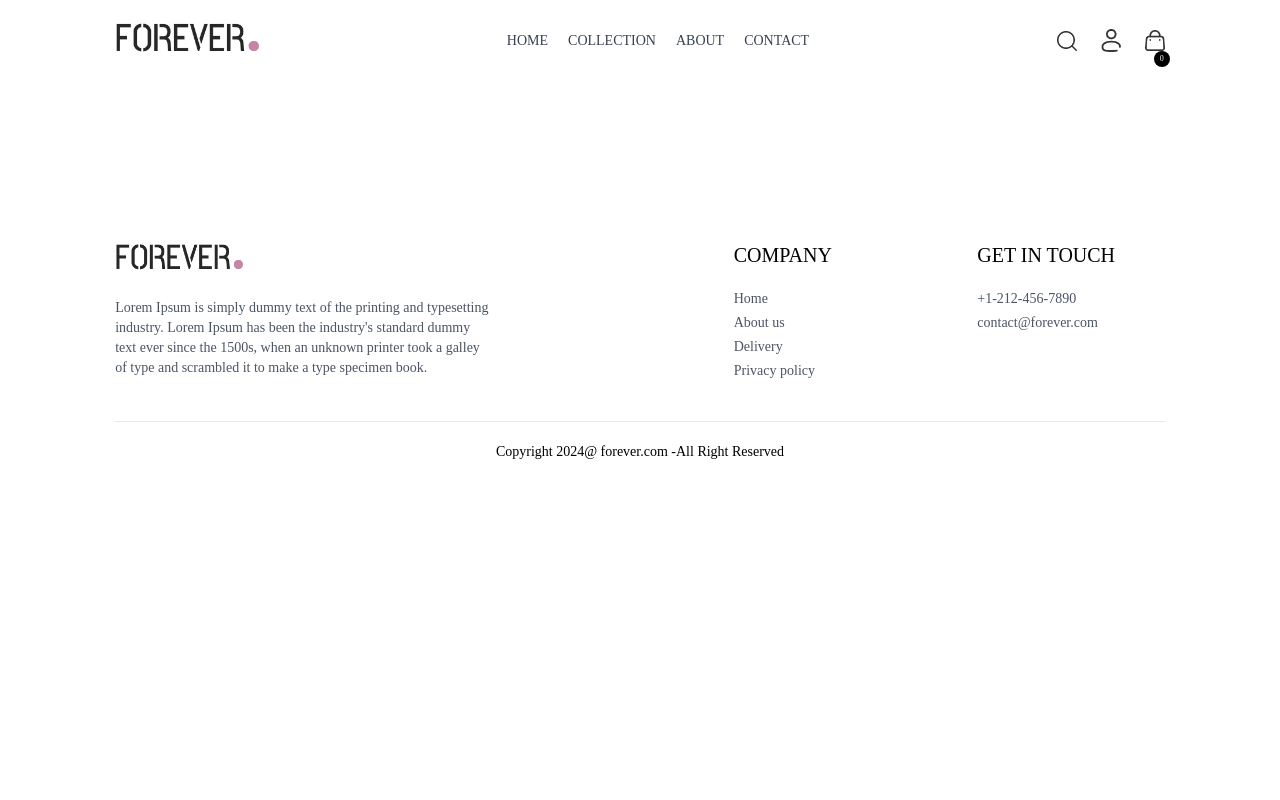
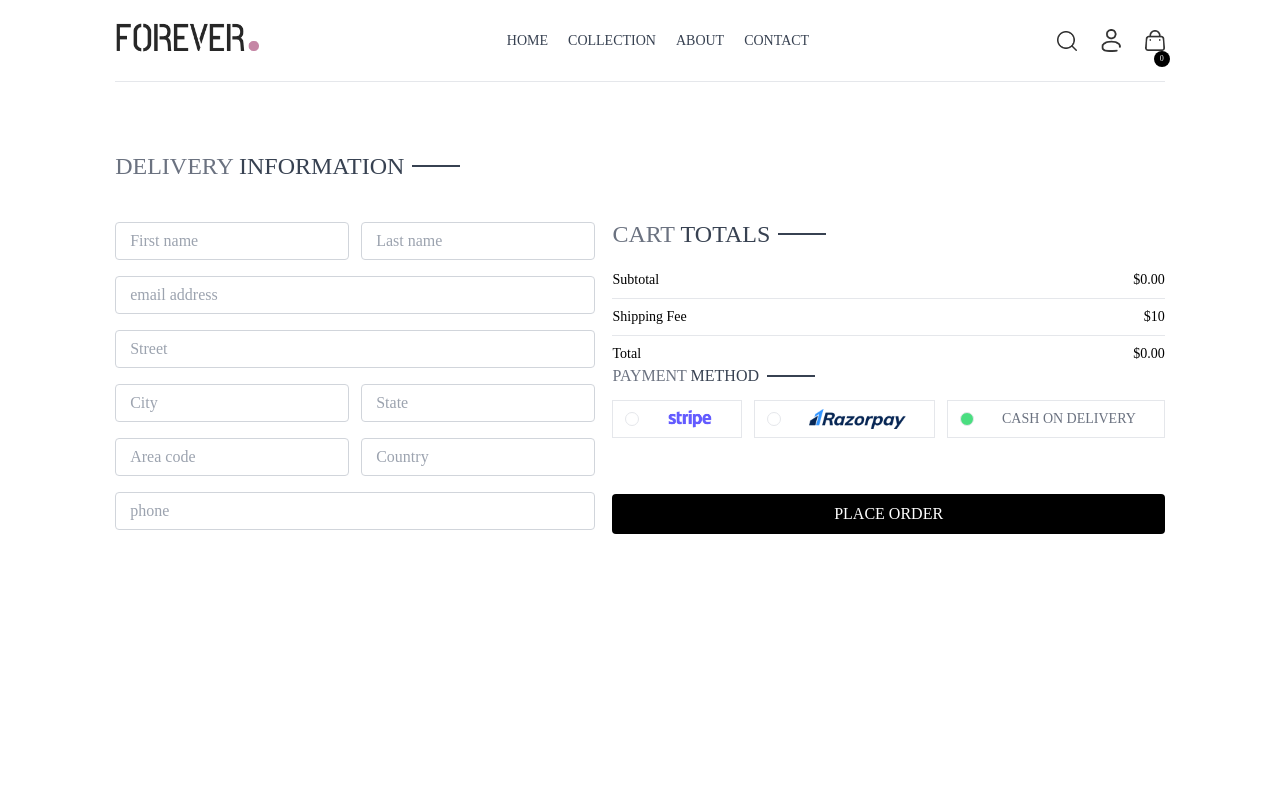
Before and after one commit to NguyenPhucTrong/E-Commerce, a React (Create React App) app: page /place-order in a window 1280 px wide. Shown: the top 800 px of the page. Built offline with nearby package versions, Linux system fonts and the light colour scheme.

Commit message:
cart and order

```diff
--- /dev/null
+++ b/src/components/CarTotal.js
@@ -0,0 +1,33 @@
+import React, { useContext } from 'react'
+import { ShopContext } from '../context/ShopContext';
+import Title from './Title';
+
+const CarTotal = () => {
+    const { cartItems, currency, products, delivery_fee, getCarAmount } = useContext(ShopContext);
+
+    return (
+        <div className='w-full'>
+            <div className='text-2xl'>
+                <Title text1={"CART"} text2={"TOTALS"} />
+            </div>
+            <div className="flex flex-col gap-2 mt-2 text-sm">
+                <div className='flex justify-between'>
+                    <p> Subtotal </p>
+                    <p> {currency}{getCarAmount()}.00 </p>
+                </div>
+                <hr />
+                <div className='flex justify-between'>
+                    <p> Shipping Fee </p>
+                    <p> {currency}{delivery_fee} </p>
+                </div>
+                <hr />
+                <div className='flex justify-between'>
+                    <p> Total </p>
+                    <p> {currency}{getCarAmount() === 0 ? 0 : getCarAmount() + delivery_fee}.00 </p>
+                </div>
+            </div>
+        </div>
+    )
+}
+
+export default CarTotal
--- a/src/context/ShopContext.js
+++ b/src/context/ShopContext.js
@@ -1,12 +1,14 @@
 import { createContext, useEffect, useState } from "react";
 import { products } from "../assets/assets";
 import { toast } from "react-toastify";
+import { useNavigate } from "react-router-dom";
 export const ShopContext = createContext();
 
 const ShopContextProvider = (props) => {
   const currency = "$";
   const delivery_fee = 10;
   const [cartItems, setCartItem] = useState({});
+  const navigate = useNavigate();
 
   const addToCart = async (itemId, size) => {
 
@@ -49,12 +51,39 @@
     return totalCount;
   }
 
+  const updateQuantity = async (itemId, size, quantity) => {
+    let cartData = structuredClone(cartItems);
+
+    cartData[itemId][size] = quantity;
+
+    setCartItem(cartData);
+  }
+
+  const getCarAmount = () => {
+    let totalAmount = 0;
+    for (const items in cartItems) {
+      const itemInfo = products.find((product) => product._id === items);
+      for (const item in cartItems[items]) {
+        try {
+          if (cartItems[items][item] > 0) {
+            totalAmount += itemInfo.price * cartItems[items][item];
+          }
+        } catch (error) {
+          console.log(error);
+        }
+      }
+    }
+    return totalAmount;
+  }
+
   const value = {
     products,
     currency,
     delivery_fee,
-    cartItems, addToCart, getCartCount
+    cartItems, addToCart, getCartCount, updateQuantity, getCarAmount, navigate
   };
+
+
 
 
   return (
--- a/src/pages/Cart.js
+++ b/src/pages/Cart.js
@@ -1,7 +1,70 @@
-import React from "react";
+import React, { useContext, useEffect, useState } from "react";
+import { ShopContext } from "../context/ShopContext";
+import Title from "../components/Title";
+import { assets } from "../assets/assets";
+import CarTotal from "../components/CarTotal";
 
 const Cart = () => {
-  return <div></div>;
+  const { cartItems, currency, products, updateQuantity, navigate } = useContext(ShopContext);
+  const [cartData, setCartData] = useState([]);
+
+  useEffect(() => {
+    let tempData = [];
+    for (const items in cartItems) {
+      for (const item in cartItems[items]) {
+        if (cartItems[items][item] > 0) {
+          tempData.push({
+            _id: items,
+            size: item,
+            quantity: cartItems[items][item],
+          })
+        }
+      }
+    }
+    // console.log(tempData);
+    setCartData(tempData);
+  }, [cartItems, products]);
+
+
+  return (
+    <div className="border-t pt-14">
+      <div className="text-2xl mb-3">
+        <Title text1={"YOUR"} text2={"CART"} />
+      </div>
+      <div>
+        {
+          cartData.map((item, index) => {
+
+            const product = products.find((product) => product._id === item._id);
+            return (
+              <div key={index} className="py-4 border-b text-gray-700 grid grid-cols-[4fr-0.5fr_0.5fr] sm:grid-cols-[4fr_2fr_0.5fr] items-center gap-4">
+                <div className="flex item-start gap-6 ">
+                  <img src={product.image[0]} alt={product.name} className="w-16 sm:w-20 object-cover" />
+                  <div>
+                    <h1 className="text-xs sm:text-lg font-medium">{product.name}</h1>
+                    <div className="flex items-center gap-5 mt-2">
+                      <p className="text-gray-500">Price: {currency}{product.price}</p>
+                      <p className="px-2 sm:px-3 sm:py-1 border bg-slate-50">{item.size}</p>
+                    </div>
+                  </div>
+                </div>
+                <input onChange={(e) => e.target.value === "" || e.target.value === "0" ? null : updateQuantity(item._id, item.size, Number(e.target.value))} className="border max-w-10 sm:max-w-20 px-1 sm:px-2 py-1" type="number" min={1} defaultValue={item.quantity} />
+                <img onClick={() => updateQuantity(item._id, item.size, 0)} className="w-4 mr-4 sm:w-5 cursor-pointer" src={assets.bin_icon} alt="logo" />
+              </div>
+            )
+          })
+        }
+      </div>
+      <div className="flex justify-end my-20">
+        <div className="w-full sm:w-[450px]">
+          <CarTotal />
+          <div className="w-full text-end">
+            <button onClick={() => navigate("/place-order")} className="bg-black text-white text-sm my-8 px-8 py-3 ">PROCEED TO CHECKOUT</button>
+          </div>
+        </div>
+      </div>
+    </div>
+  );
 };
 
 export default Cart;
--- a/src/pages/Orders.js
+++ b/src/pages/Orders.js
@@ -1,7 +1,55 @@
-import React from "react";
+import React, { useContext } from "react";
+import { ShopContext } from "../context/ShopContext";
+import Title from "../components/Title";
 
 const Orders = () => {
-  return <div></div>;
+  const { products, currency, addToCart } = useContext(ShopContext);
+  const currentDate = new Date();
+  const formattedDate = currentDate.toLocaleDateString('en-US', {
+    day: '2-digit',
+    month: 'short',
+    year: 'numeric',
+  });
+
+  return (
+    <div className="border-t pt-16">
+      <div className="text-2xl ">
+        <Title text1={"MY"} text2={"ORDERS"} />
+      </div>
+      <div>
+        {products.slice(1, 4).map((item, index) => (
+          <div
+            key={index}
+            className="py-4 border-t border-b text-gray-700 flex flex-row md:item-center md:justify-between gap-4"
+          >
+            <div className="flex items-start gap-6 text-sm">
+              <img className="w-16 sm:w-20" src={item.image[0]} alt="order" />
+              <div>
+                <p className="sm:text-base font-medium">
+                  {item.name}
+                </p>
+                <div className="flex items-center gap-3 mt-2 text-base text-gray-700">
+                  <p>{currency}{item.price}</p>
+                  <p>Quantity:1</p>
+                  <p>Size:M</p>
+                </div>
+                <p className="mt-2">
+                  Date: <span className="text-gray-400">{formattedDate}</span>
+                </p>
+              </div>
+            </div>
+            <div className="md:w-1/2 flex justify-between">
+              <div className="flex items-center gap-2">
+                <p className="min-w-2 h-2 rounded-full bg-green-500"></p>
+                <p className="text-sm md:text-base">Ready to ship</p>
+              </div>
+              <button className="border px-4 py-2 text-sm font-medium rounded-sm">Track Order</button>
+            </div>
+          </div>
+        ))}
+      </div>
+    </div >
+  );
 };
 
 export default Orders;
--- a/src/pages/PlaceOrder.js
+++ b/src/pages/PlaceOrder.js
@@ -1,7 +1,65 @@
-import React from "react";
+import React, { useContext, useState } from "react";
+import Title from "../components/Title";
+import CarTotal from "../components/CarTotal";
+import { assets } from "../assets/assets";
+import { ShopContext } from "../context/ShopContext";
 
 const PlaceOrder = () => {
-  return <div></div>;
+  const [method, setMethod] = useState("cod");
+  const { navigate } = useContext(ShopContext);
+  return (
+    <div className="flex flex-col sm:flex-row justify-between gap-4 pt-5 sm:pt-14 min-h-[80vh] border-t">
+      <div className="flex flex-col gap-4 w-full sm:max-w-[480px]">
+        <div className="text-xl sm:text-2xl my-3">
+          <Title text1={"DELIVERY"} text2={"INFORMATION"} />
+        </div>
+        <div className="flex gap-3">
+          <input type="text" placeholder="First name" className="border border-gray-300 rounded py-1.5 px-3.5 w-full" />
+          <input type="text" placeholder="Last name" className="border border-gray-300 rounded py-1.5 px-3.5 w-full" />
+        </div>
+        <input type="email" placeholder="email address" className=" border border-gray-300 rounded py-1.5 px-3.5 w-full" />
+        <input type="text" placeholder="Street" className="border border-gray-300 rounded py-1.5 px-3.5 w-full" />
+        <div className="flex gap-3">
+          <input type="text" placeholder="City" className="border border-gray-300 rounded py-1.5 px-3.5 w-full" />
+          <input type="text" placeholder="State" className="border border-gray-300 rounded py-1.5 px-3.5 w-full" />
+        </div>
+        <div className="flex gap-3">
+          <input type="number" placeholder="Area code" className="border border-gray-300 rounded py-1.5 px-3.5 w-full" />
+          <input type="text" placeholder="Country" className="border border-gray-300 rounded py-1.5 px-3.5 w-full" />
+        </div>
+        <input type="number" placeholder="phone" className="border border-gray-300 rounded py-1.5 px-3.5 w-full" />
+      </div>
+      <div className="mt-12">
+        <div className="mt-8 min-w-80">
+          <CarTotal />
+        </div>
+        <div>
+          <Title text1={"PAYMENT"} text2={"METHOD"} />
+          <div className="flex gap-3 flex-col lg:flex-row">
+            <div onClick={() => setMethod("stripe")} className="flex items-center gap-3 border p-2 px-3 cursor-pointer">
+              <p className={`min-w-3.5 h-3.5 border rounded-full ${method === "stripe" ? "bg-green-400" : ""}`}>
+              </p>
+              <img className="h-5 mx-4" src={assets.stripe_logo} alt="Payment" />
+
+            </div>
+            <div onClick={() => setMethod("razorpay")} className="flex items-center gap-3 border p-2 px-3 cursor-pointer">
+              <p className={`min-w-3.5 h-3.5 border rounded-full ${method === "razorpay" ? "bg-green-400" : ""}`}>
+              </p>
+              <img className="h-5 mx-4" src={assets.razorpay_logo} alt="Payment" />
+
+            </div>
+            <div onClick={() => setMethod("cod")} className="flex items-center gap-3 border p-2 px-3 cursor-pointer">
+              <p className={`min-w-3.5 h-3.5 border rounded-full ${method === "cod" ? "bg-green-400" : ""}`}></p>
+              <p className="text-gray-500 text-sm font-medium mx-4"> CASH ON DELIVERY</p>
+            </div>
+          </div>
+          <div className="w-full text-end mt-8">
+            <button onClick={() => navigate("/orders")} className="w-full bg-black text-white py-2 mt-6 rounded">PLACE ORDER</button>
+          </div>
+        </div>
+      </div>
+    </div >
+  );
 };
 
 export default PlaceOrder;
```
